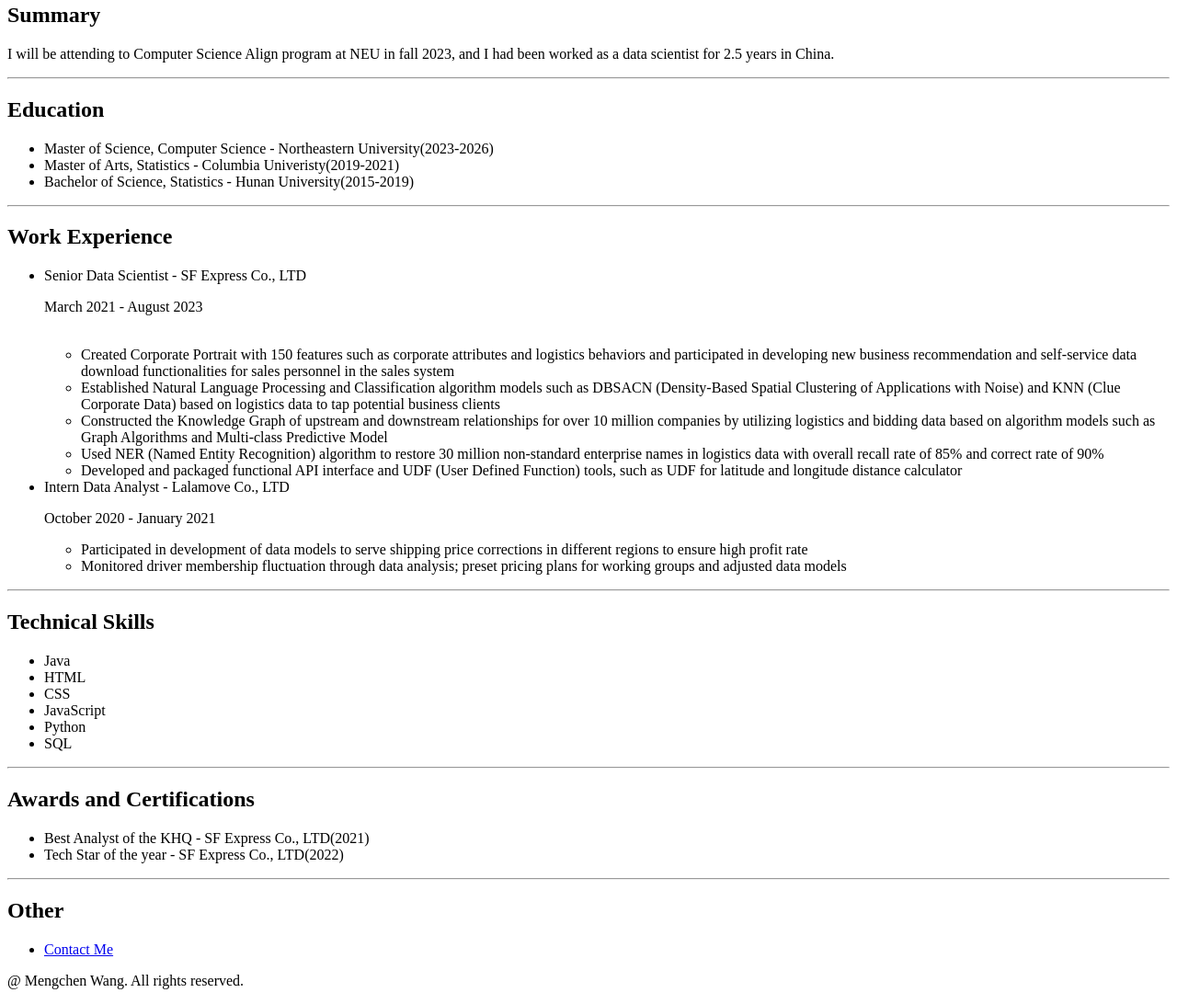
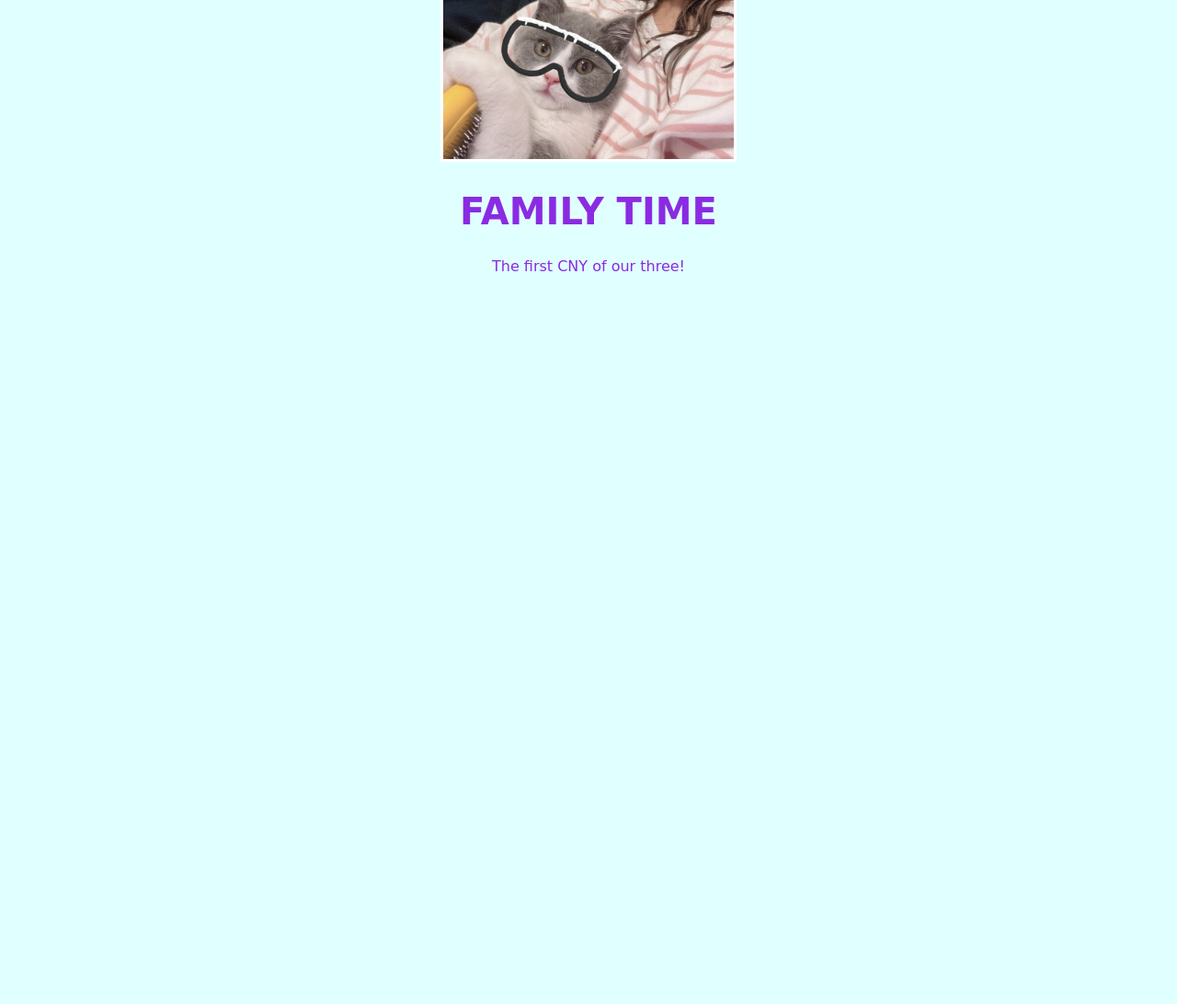
Before and after one commit to mcHan18/html-portfolio, a plain HTML site: page index.html in a window 1280 px wide. Shown: the part 301-1393 px from the top of the page at 92% size. After the commit the page ends 800 px from the top, so only its background shows below. Drawn offline with Linux system fonts and the light colour scheme; a web font is replaced by a local one.

Commit message:
Add files via upload

```diff
--- a/index.html
+++ b/index.html
@@ -1,70 +1,35 @@
+<!--
+  TODO: Create a motivational post website.
+Style it how ever you like.
+Look at the goal image for inspiration.
+But it must have the following features:
+1. The main h1 text should be using the Regular Libre Baskerville Font from Google Fonts:
+  https://fonts.google.com/specimen/Libre+Baskerville
+2. The text should be white and background black.
+3. Add your own image into the images folder inside assets. It should have a 5px white border.
+4. The text should be center aligned.
+5. Create a div to contain the h1, p and img elements. Adjust the margins so that the image and text are centered on the page.
+  Hint: You horizontally center a div by giving it a width of 50% and a margin-left of 25%.
+  Hint: Set the image to have a width of 100% so it fills the div.
+6. Read about the text-transform property on MDN docs to make the h1 uppercase with CSS.
+  https://developer.mozilla.org/en-US/docs/Web/CSS/text-transform
+-->
 <!DOCTYPE html>
 <html lang="en">
 <head>
-    <meta charset="UTF-8">
-    <meta name="viewport" content="width=device-width, initial-scale=1.0">
-    <title>My Resume</title>
+  <meta charset="UTF-8">
+  <meta name="viewport" content="width=device-width, initial-scale=1.0">
+  <title>My Family</title>
+  <link rel="stylesheet" href="./style.css">
+  <link rel="preconnect" href="https://fonts.googleapis.com">
+  <link rel="preconnect" href="https://fonts.gstatic.com" crossorigin>
+  <link href="https://fonts.googleapis.com/css2?family=Kablammo&family=Libre+Baskerville&family=Roboto:wght@500&display=swap" rel="stylesheet">
 </head>
 <body>
-    <h1>Mengchen(Bryant) Wang</h1>
-    <img src="./myPhoto.png" height="200" alt="Bryant's photo">
-    <h2>Summary</h2>
-    <p>I will be attending to Computer Science Align program at NEU in fall 2023, and I had been worked as a data scientist for 2.5 years in China.</p>
-    <hr />
-    <h2>Education</h2>
-    <ul>
-        <li>Master of Science, Computer Science - Northeastern University(2023-2026)</li>
-        <li>Master of Arts, Statistics - Columbia Univeristy(2019-2021)</li>
-        <li>Bachelor of Science, Statistics - Hunan University(2015-2019)</li>
-    </ul>
-    <hr />
-    <h2>Work Experience</h2>
-    <ul>
-        <li>
-            Senior Data Scientist - SF Express Co., LTD<br />
-            <p>March 2021 - August 2023</p><br />
-            <ul>
-                <li>Created Corporate Portrait with 150 features such as corporate attributes and logistics behaviors and participated in developing new business recommendation and self-service data download functionalities for sales personnel in the sales system</li>
-                <li>Established Natural Language Processing and Classification algorithm models such as DBSACN (Density-Based Spatial Clustering of Applications with Noise) and KNN (Clue Corporate Data) based on logistics data to tap potential business clients</li>
-                <li>Constructed the Knowledge Graph of upstream and downstream relationships for over 10 million companies by utilizing logistics and bidding data based on algorithm models such as Graph Algorithms and Multi-class Predictive Model</li>
-                <li>Used NER (Named Entity Recognition) algorithm to restore 30 million non-standard enterprise names in logistics data with overall recall rate of 85% and correct rate of 90%</li>
-                <li>Developed and packaged functional API interface and UDF (User Defined Function) tools, such as UDF for latitude and longitude distance calculator</li>
-            </ul>
-        </li>
-        <li>
-            Intern Data Analyst - Lalamove Co., LTD<br />
-            <p>October 2020 - January 2021</p>
-            <ul>
-                <li>Participated in development of data models to serve shipping price corrections in different regions to ensure high profit rate</li>
-                <li>Monitored driver membership fluctuation through data analysis; preset pricing plans for working groups and adjusted data models</li>
-            </ul>
-        </li>
-    </ul>
-    <hr />
-    <h2>Technical Skills</h2>
-    <ul>
-        <li>Java</li>
-        <li>HTML</li>
-        <li>CSS</li>
-        <li>JavaScript</li>
-        <li>Python</li>
-        <li>SQL</li>
-    </ul>
-    <hr />
-    <h2>Awards and Certifications</h2>
-    <ul>
-        <li>Best Analyst of the KHQ - SF Express Co., LTD(2021)</li>
-        <li>Tech Star of the year - SF Express Co., LTD(2022)</li>
-    </ul>
-    <hr />
-    <h2>Other</h2>
-    <ul>
-        <li><a href="../4.3 HTML Porfolio Project/public/contact.html">Contact Me</a></li>
-    </ul>
-    <footer>
-        <p>
-            @ Mengchen Wang. All rights reserved.
-        </p>
-    </footer>
+  <div class="poster">
+    <img class="family-img" src="./assets/images/meAndMyWife.jpeg" alt="This is family of Mengchen Wang">
+    <h1>Family time</h1>
+    <p>The first CNY of our three!</p>
+  </div>
 </body>
 </html>
--- /dev/null
+++ b/style.css
@@ -0,0 +1,19 @@
+body {
+    background-color: lightcyan;
+}
+h1 {
+    text-transform: uppercase;
+    font-size: 2.5rem;
+}
+.poster {
+    width: 50%;
+    margin-left: 25%;
+    margin-top: 50px;
+    color: blueviolet;
+    text-align: center;
+    font-family: 'Kablammo', cursive;
+}
+.family-img {
+    width: 50%;
+    border: 3px solid white;
+}
```
Also changed, not shown: assets/images/meAndMyWife.jpeg (added).
